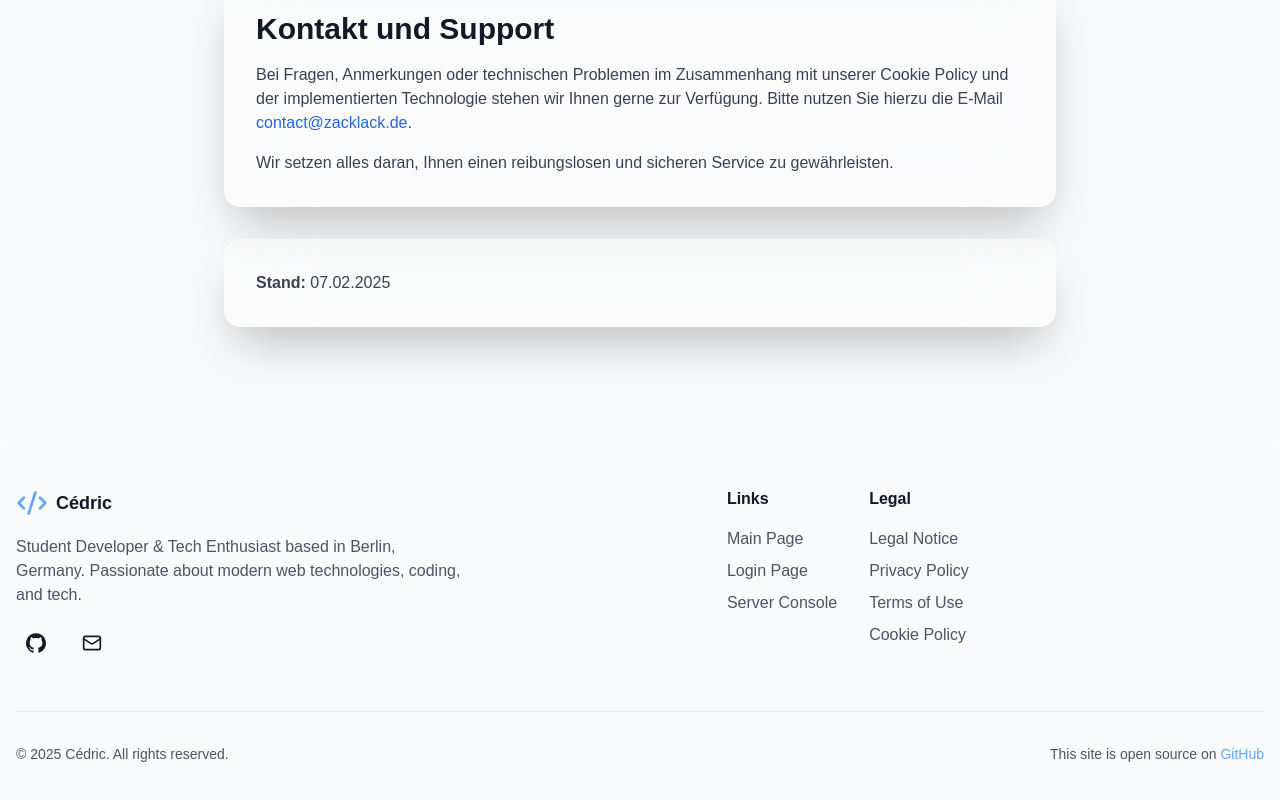
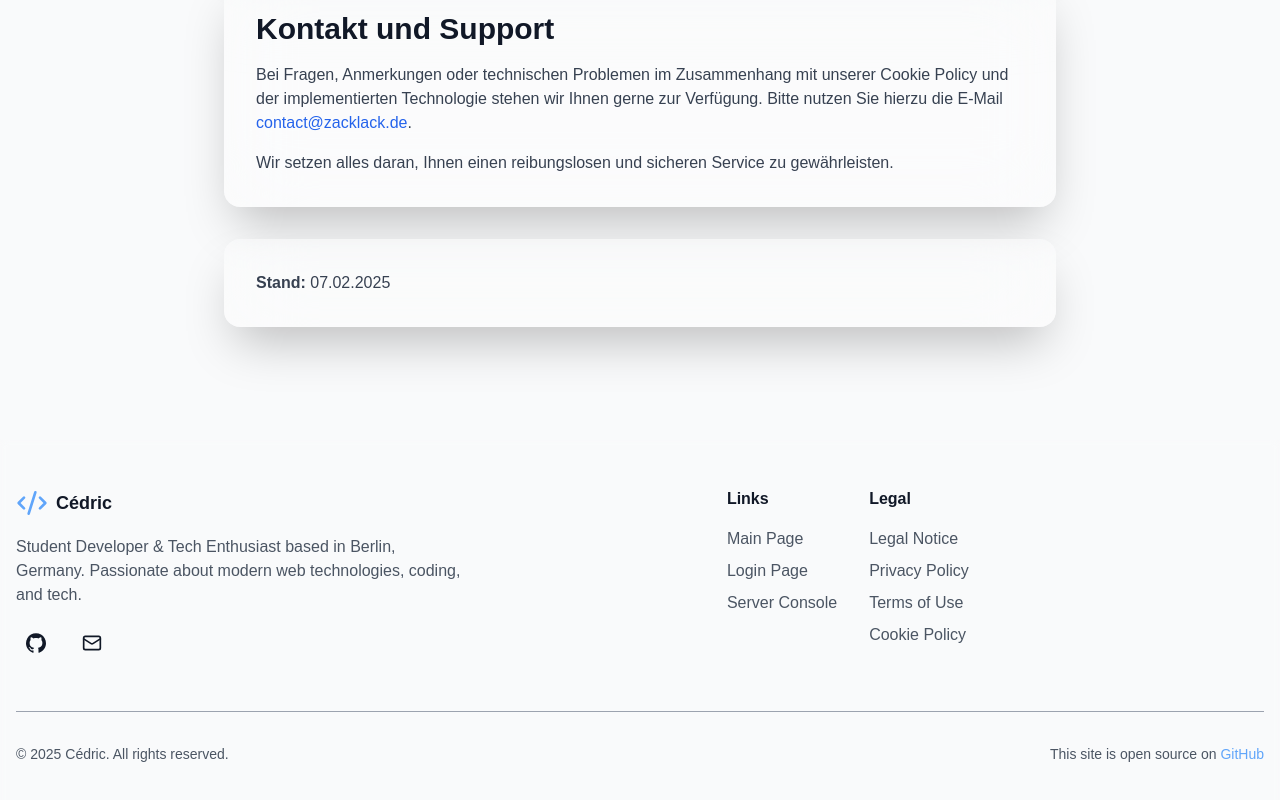
Before and after one commit to Zzackllack/Cookie-Policy, a React (Vite) app: page / in a window 1280 px wide. Shown: the part 3033-3833 px from the top of the page. Built offline with nearby package versions, Linux system fonts and the light colour scheme.

Commit message:
Update footer border color for improved visibility

```diff
--- a/src/components/Footer.tsx
+++ b/src/components/Footer.tsx
@@ -132,7 +132,7 @@
         </div>
 
         {/* Bottom Section */}
-        <div className="mt-12 pt-8 border-t border-gray-200">
+        <div className="mt-12 pt-8 border-t border-gray-400">
           <div className="flex flex-col md:flex-row justify-between items-center gap-4">
             <p className="text-gray-600 text-sm">
               © {new Date().getFullYear()} Cédric. All rights reserved.
```
